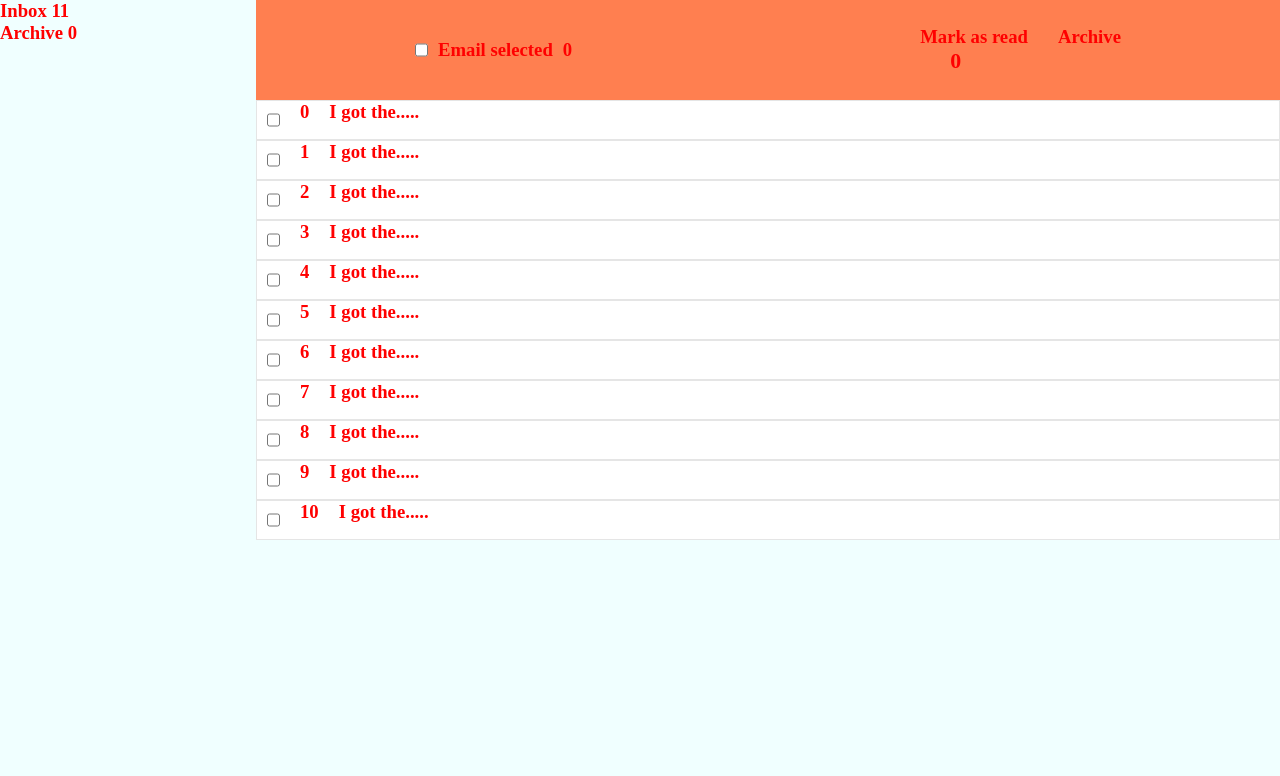
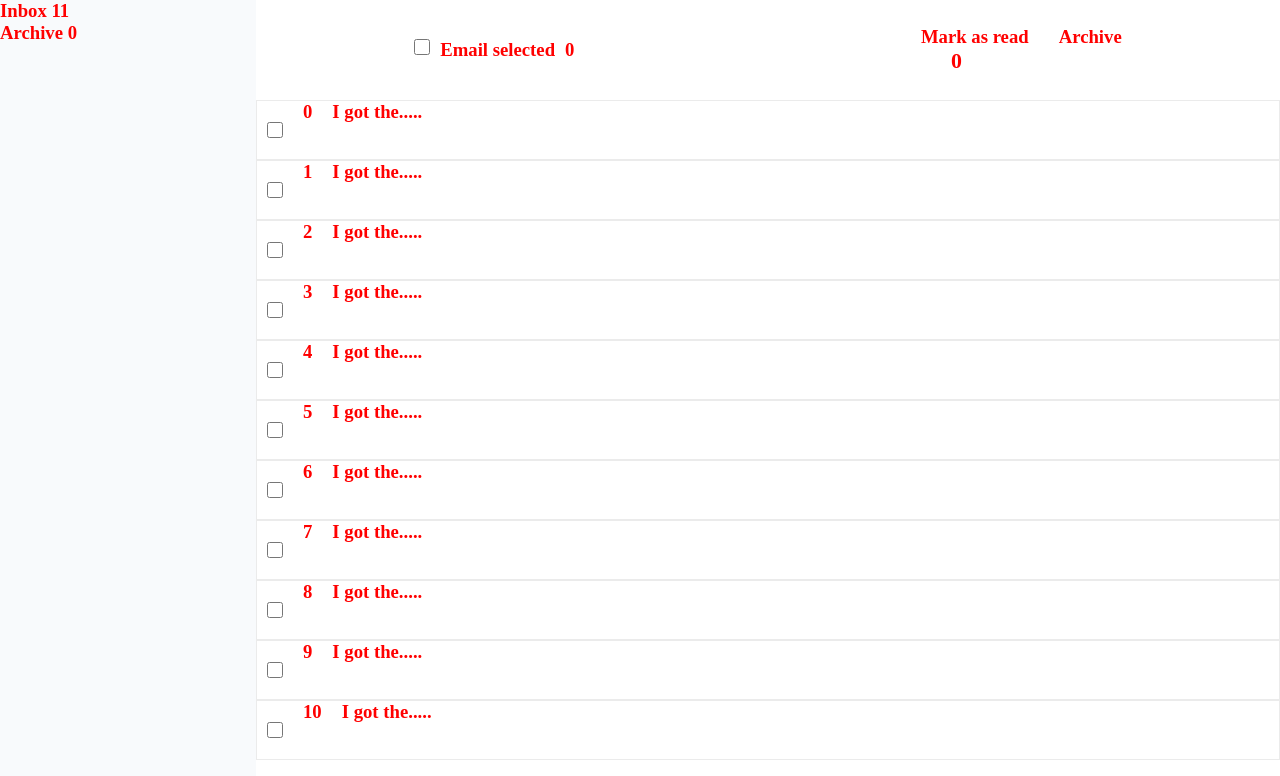
Before and after one commit to Hayat-07/Farhan-test, a React (Vite) app: page / in a window 1280 px wide. Shown: the top 776 px of the page. Built offline with nearby package versions, Linux system fonts and the light colour scheme.

Commit message:
95%-done

```diff
--- a/src/App.scss
+++ b/src/App.scss
@@ -2,11 +2,11 @@
   height: 100vh;
   display: grid;
   grid-template-columns: 1fr 4fr;
-  background: gray;
+  background:  #FFF;
 
   & #firstColumn{
     color: red;
-    background-color: azure;
+    background-color:#F8FAFC;
     div{
       & :hover{
         cursor: pointer;
--- a/src/components/ModalPage.jsx
+++ b/src/components/ModalPage.jsx
@@ -24,8 +24,10 @@ const ModalPage = ({modalData}) =>{
                         <h3 >X Close (ESC) </h3>
                     </div>
                     <div id="actionBtn">
+
                         <h3  onClick={(e)=>{markAsRead()}}>Mark as read (R) <span><h3>{seenMassage}</h3></span></h3>
                         <h3  onClick={(e)=>{sendToArchive(e)}}>Archive (A)</h3>
+
                     </div>
                 </div>
 
--- a/src/components/Projector.jsx
+++ b/src/components/Projector.jsx
@@ -1,4 +1,4 @@
-import React, {useContext, useEffect, useState} from 'react';
+import React, {useContext, useEffect, useRef, useState} from 'react';
 import './projector.scss';
 
 import ModalPage from "./ModalPage.jsx";
@@ -8,7 +8,7 @@ import {mContext} from "../contextStorage/MassageContext.jsx";
 const Projector = () => {
 
     const {seenMassage,markAsRead,view, sendToArchive,checkAll,checkedAll,setChange,change,count, archivedMassages,massages , modal,setMassages , setModal,modalData, setModalData  }= useContext( mContext);
-
+    const Mbox= useRef();
 
 
     const handleCheck =(e,m,i)=>{
@@ -64,10 +64,12 @@ const Projector = () => {
                                 const newM =m.body.substring(0,10);
                                 let bgColor = "white";
                                 const markAsRead= (m.status === true);
-                                markAsRead && (bgColor= "slateblue");
+                                markAsRead && {
+
+                                };
                                 return (
 
-                                    <div id="mBox" key={i} style={{backgroundColor: bgColor}} >
+                                    <div id="mBox" key={i} ref={Mbox} style={{backgroundColor:bgColor}} >
                                         <input type="checkbox" checked={checkedAll ?checkedAll:(m.checked)} onChange={(e)=> {handleCheck(e,m,i)}}/>
 
                                         <div onClick={(e)=> {
--- a/src/components/modalPage.scss
+++ b/src/components/modalPage.scss
@@ -3,7 +3,8 @@
   top:0;
 
   color: rgb(196, 0, 0);
-  background-color: #e5e5e5;
+  background-color: #FFF;
+  border: 1px solid #E5E7EB;
   height: 100vh;
   width: 80vw;
   animation:modal .4s ease-in-out;
--- a/src/components/projector.scss
+++ b/src/components/projector.scss
@@ -4,13 +4,19 @@
   display: grid;
   grid-auto-rows: 1fr 7fr;
   color: red;
-  background-color: azure;
+  background-color:#FFF;
 
 
   & #actionBar{
     display: flex;
-    background-color: coral;
+    background-color: #FFF;
     justify-content:space-between ;
+    input{
+
+      width: 16px;
+      height: 16px;
+      flex-shrink: 0;
+    }
     div{
       h3{
         margin-left: 10px;
@@ -19,6 +25,7 @@
       margin: auto;
     }
     & #actionBtn{
+
       h3{
         cursor: pointer;
         margin-left:30px ;
@@ -32,26 +39,34 @@
 
   & #mDiv{
     & :hover{
-      background-color: aquamarine;
+      background-color:#D1E2FF;
       cursor: pointer;
            }
 
     & #mBox{
-      height: 40px;
+      height: 60px;
       width: 100%;
       padding-left: 10px;
-      border: 1px solid #e5e5e5;
+      border:1px solid #ebebeb;
       display: flex;
       justify-content: start;
+      background-color: aqua;
 
 
+      input{
+        margin: auto;
+        width: 16px;
+        height: 16px;
+        flex-shrink: 0;
+      }
+
       div{
+
+        margin: auto;
         display: flex;
         width: 100%;
-        &:hover{
-          background-color: aquamarine;
-          cursor: pointer;
-               }
+        height: 100%;
+
 
       }
       h3{
```
